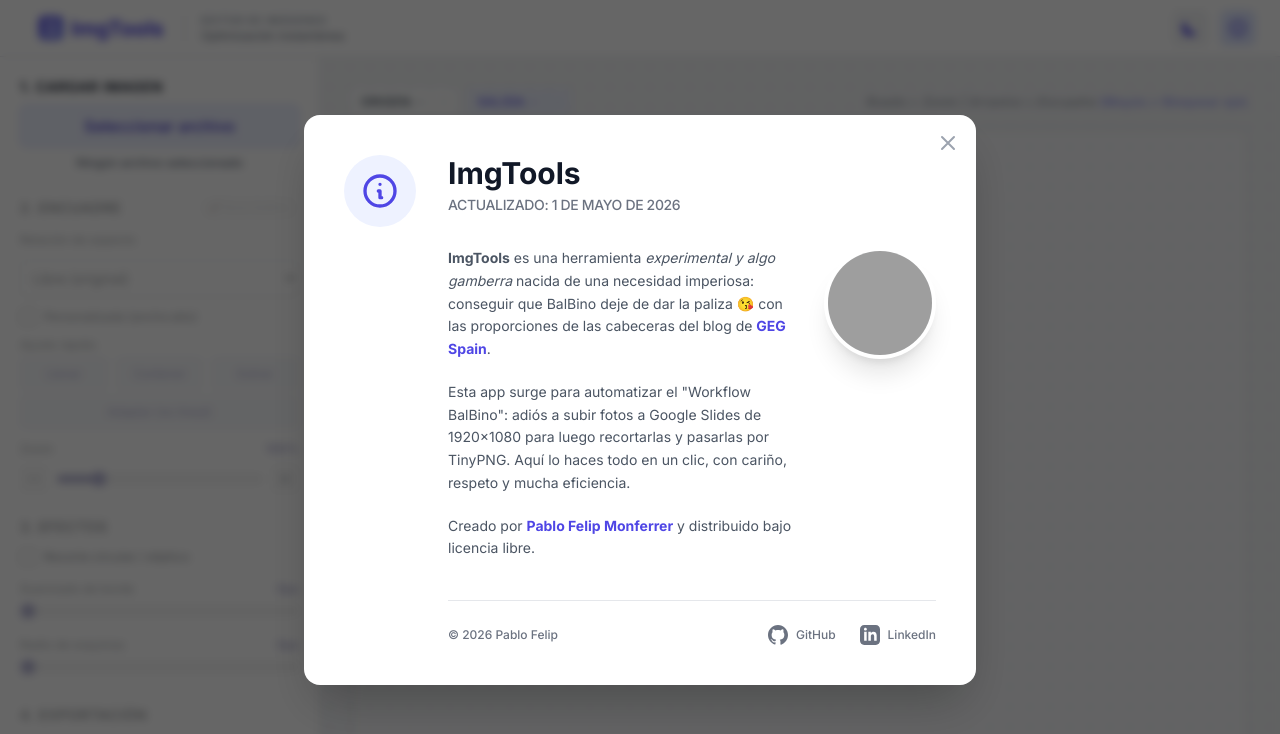
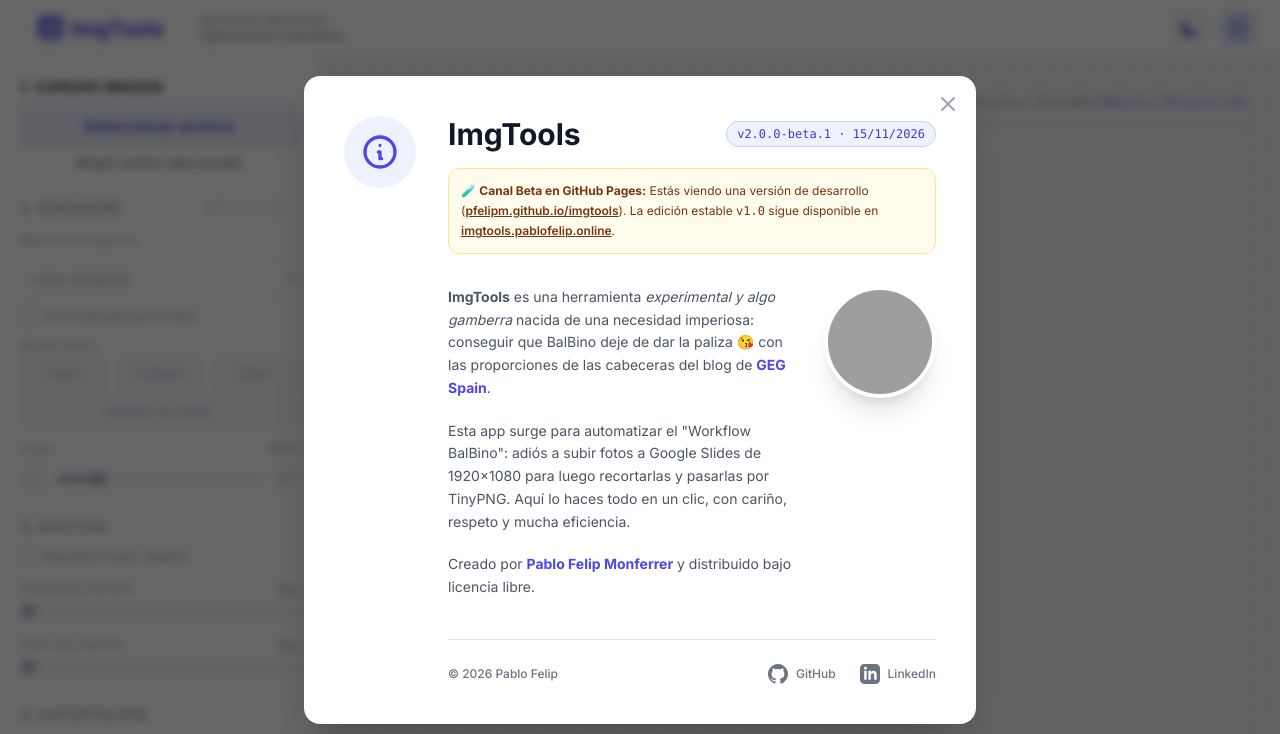
Before and after one commit to pfelipm/imgtools, a plain HTML site: page index.html in a window 1280 px wide. Both pictures are taken after a click on the button 1238 px from the left and 28 px from the top of the page. Shown: the top 734 px of the page. Drawn offline with nearby package versions, Linux system fonts and the light colour scheme; grey boxes are pictures that could not be loaded.

Commit message:
chore(v2.0): abrir canal beta v2.0.0-beta.1, añadir MEJORAS.md y aviso de versión

```diff
--- a/index.html
+++ b/index.html
@@ -376,25 +376,28 @@
                 <svg class="w-10 h-10" fill="none" stroke="currentColor" viewBox="0 0 24 24"><path stroke-linecap="round" stroke-linejoin="round" stroke-width="2" d="M13 16h-1v-4h-1m1-4h.01M21 12a9 9 0 11-18 0 9 9 0 0118 0z"></path></svg>
             </div>
             <div class="flex-1">
-                <header>
-                    <h3 class="text-3xl font-bold text-gray-900 dark:text-white font-bold">ImgTools</h3>
-                    <p class="text-sm text-gray-500 dark:text-gray-400 mt-1 font-medium uppercase tracking-tight">Actualizado: 1 de mayo de 2026</p>
+                <header class="flex flex-wrap items-center justify-between gap-3">
+                    <h3 class="text-3xl font-bold text-gray-900 dark:text-white">ImgTools</h3>
+                    <span id="app-version-badge" class="text-xs font-mono px-2.5 py-1 rounded-full bg-indigo-50 text-indigo-700 border border-indigo-200 whitespace-nowrap dark:bg-indigo-900/40 dark:text-indigo-300 dark:border-indigo-800"></span>
                 </header>
+                <div id="beta-channel-notice" class="hidden mt-4 p-3 rounded-xl bg-amber-50/90 dark:bg-amber-900/20 border border-amber-200 dark:border-amber-800/60 text-xs text-amber-900 dark:text-amber-200 leading-relaxed">
+                    🧪 <strong>Canal Beta en GitHub Pages:</strong> Estás viendo una versión de desarrollo (<a href="https://pfelipm.github.io/imgtools/" target="_blank" rel="noopener noreferrer" class="font-semibold underline hover:text-amber-700 dark:hover:text-amber-100">pfelipm.github.io/imgtools</a>). La edición estable <code>v1.0</code> sigue disponible en <a href="https://imgtools.pablofelip.online" target="_blank" rel="noopener noreferrer" class="font-semibold underline hover:text-amber-700 dark:hover:text-amber-100">imgtools.pablofelip.online</a>.
+                </div>
                 <div class="mt-8 flex flex-col-reverse lg:flex-row gap-8 items-center lg:items-start leading-relaxed text-sm text-gray-600 dark:text-gray-300">
                     <div class="flex-1 space-y-5">
-                        <p><strong>ImgTools</strong> es una herramienta <em>experimental y algo gamberra</em> nacida de una necesidad imperiosa: conseguir que BalBino deje de dar la paliza 😘 con las proporciones de las cabeceras del blog de <a href="https://transformacioneducativa.es" target="_blank" class="text-indigo-600 dark:text-indigo-400 font-bold hover:underline">GEG Spain</a>.</p>
+                        <p><strong>ImgTools</strong> es una herramienta <em>experimental y algo gamberra</em> nacida de una necesidad imperiosa: conseguir que BalBino deje de dar la paliza 😘 con las proporciones de las cabeceras del blog de <a href="https://transformacioneducativa.es" target="_blank" rel="noopener noreferrer" class="text-indigo-600 dark:text-indigo-400 font-bold hover:underline">GEG Spain</a>.</p>
                         <p>Esta app surge para automatizar el "Workflow BalBino": adiós a subir fotos a Google Slides de 1920x1080 para luego recortarlas y pasarlas por TinyPNG. Aquí lo haces todo en un clic, con cariño, respeto y mucha eficiencia.</p>
-                        <p>Creado por <a href="https://www.linkedin.com/in/pfelipm/" target="_blank" class="text-indigo-600 dark:text-indigo-400 font-bold hover:underline">Pablo Felip Monferrer</a> y distribuido bajo licencia libre.</p>
+                        <p>Creado por <a href="https://www.linkedin.com/in/pfelipm/" target="_blank" rel="noopener noreferrer" class="text-indigo-600 dark:text-indigo-400 font-bold hover:underline">Pablo Felip Monferrer</a> y distribuido bajo licencia libre.</p>
                     </div>
                     <div class="shrink-0">
-                        <img src="https://drive.google.com/thumbnail?id=1pbNyTrnZeZvfWLu2Lm66f9tVQ3OqTKHx&sz=w500-h500" alt="Pablo Felip" class="w-28 h-28 rounded-full border-4 border-white dark:border-gray-700 shadow-xl object-cover bg-gray-100">
+                        <img src="https://drive.google.com/thumbnail?id=1pbNyTrnZeZvfWLu2Lm66f9tVQ3OqTKHx&sz=w500-h500" alt="Pablo Felip" referrerpolicy="no-referrer" onerror="this.style.display='none'" class="w-28 h-28 rounded-full border-4 border-white dark:border-gray-700 shadow-xl object-cover bg-gray-100">
                     </div>
                 </div>
                 <footer class="mt-10 pt-6 border-t dark:border-gray-700 flex flex-col sm:flex-row justify-between items-center gap-4 text-xs text-gray-500 dark:text-gray-400 font-medium">
                     <span>© 2026 Pablo Felip</span>
                     <div class="flex gap-6">
-                        <a href="https://github.com/pfelipm/imgtools" target="_blank" class="flex items-center gap-2 hover:text-indigo-600 dark:hover:text-indigo-400 transition-all hover:scale-105"><svg class="w-5 h-5" fill="currentColor" viewBox="0 0 24 24"><path d="M12 0c-6.626 0-12 5.373-12 12 0 5.302 3.438 9.8 8.205 11.385.6.113.82-.258.82-.577 0-.285-.02-1.04-.032-2.037-3.338.724-4.042-1.61-4.042-1.61C4.422 18.07 3.633 17.7 3.633 17.7c-1.087-.744.084-.729.084-.729 1.205.084 1.838 1.236 1.838 1.236 1.07 1.835 2.809 1.305 3.495.998.108-.776.417-1.305.76-1.605-2.665-.3-5.466-1.332-5.466-5.93 0-1.31.465-2.38 1.235-3.22-.135-.303-.54-1.523.105-3.176 0 0 1.005-.322 3.3 1.23.96-.267 1.98-.399 3-.405 1.02.006 2.04.138 3 .405 2.28-1.552 3.285-1.23 3.285-1.23.645 1.653.24 2.873.12 3.176.765.84 1.23 1.91 1.23 3.22 0 4.61-2.805 5.625-5.475 5.92.42.362.81 1.096.81 2.22 0 1.606-.015 2.896-.015 3.286 0 .315.21.69.825.57C20.565 21.795 24 17.295 24 12c0-6.627-5.373-12-12-12"/></svg>GitHub</a>
-                        <a href="https://www.linkedin.com/in/pfelipm/" target="_blank" class="flex items-center gap-2 hover:text-indigo-600 dark:hover:text-indigo-400 transition-all hover:scale-105"><svg class="w-5 h-5" fill="currentColor" viewBox="0 0 24 24"><path d="M19 0h-14c-2.761 0-5 2.239-5 5v14c0 2.761 2.239 5 5 5h14c2.762 0 5-2.239 5-5v-14c0-2.761-2.238-5-5-5zm-11 19h-3v-11h3v11zm-1.5-12.268c-.966 0-1.75-.79-1.75-1.764s.784-1.764 1.75-1.764 1.75.79 1.75 1.764-.783 1.764-1.75 1.764zm13.5 12.268h-3v-5.604c0-3.368-4-3.113-4 0v5.604h-3v-11h3v1.765c1.396-2.586 7-2.777 7 2.476v6.759z"/></svg>LinkedIn</a>
+                        <a href="https://github.com/pfelipm/imgtools" target="_blank" rel="noopener noreferrer" class="flex items-center gap-2 hover:text-indigo-600 dark:hover:text-indigo-400 transition-all hover:scale-105"><svg class="w-5 h-5" fill="currentColor" viewBox="0 0 24 24"><path d="M12 0c-6.626 0-12 5.373-12 12 0 5.302 3.438 9.8 8.205 11.385.6.113.82-.258.82-.577 0-.285-.02-1.04-.032-2.037-3.338.724-4.042-1.61-4.042-1.61C4.422 18.07 3.633 17.7 3.633 17.7c-1.087-.744.084-.729.084-.729 1.205.084 1.838 1.236 1.838 1.236 1.07 1.835 2.809 1.305 3.495.998.108-.776.417-1.305.76-1.605-2.665-.3-5.466-1.332-5.466-5.93 0-1.31.465-2.38 1.235-3.22-.135-.303-.54-1.523.105-3.176 0 0 1.005-.322 3.3 1.23.96-.267 1.98-.399 3-.405 1.02.006 2.04.138 3 .405 2.28-1.552 3.285-1.23 3.285-1.23.645 1.653.24 2.873.12 3.176.765.84 1.23 1.91 1.23 3.22 0 4.61-2.805 5.625-5.475 5.92.42.362.81 1.096.81 2.22 0 1.606-.015 2.896-.015 3.286 0 .315.21.69.825.57C20.565 21.795 24 17.295 24 12c0-6.627-5.373-12-12-12"/></svg>GitHub</a>
+                        <a href="https://www.linkedin.com/in/pfelipm/" target="_blank" rel="noopener noreferrer" class="flex items-center gap-2 hover:text-indigo-600 dark:hover:text-indigo-400 transition-all hover:scale-105"><svg class="w-5 h-5" fill="currentColor" viewBox="0 0 24 24"><path d="M19 0h-14c-2.761 0-5 2.239-5 5v14c0 2.761 2.239 5 5 5h14c2.762 0 5-2.239 5-5v-14c0-2.761-2.238-5-5-5zm-11 19h-3v-11h3v11zm-1.5-12.268c-.966 0-1.75-.79-1.75-1.764s.784-1.764 1.75-1.764 1.75.79 1.75 1.764-.783 1.764-1.75 1.764zm13.5 12.268h-3v-5.604c0-3.368-4-3.113-4 0v5.604h-3v-11h3v1.765c1.396-2.586 7-2.777 7 2.476v6.759z"/></svg>LinkedIn</a>
                     </div>
                 </footer>
             </div>
@@ -1054,6 +1057,18 @@
     elements.closeInfo.addEventListener('click', () => elements.infoModal.classList.add('hidden'));
     elements.infoModal.addEventListener('click', (e) => { if(e.target === elements.infoModal) elements.infoModal.classList.add('hidden'); });
     window.addEventListener('resize', () => { if(image) updateCanvas(); });
+
+    const APP_VERSION = 'v2.0.0-beta.1';
+    const APP_BUILD_DATE = '15/11/2026';
+
+    const versionBadge = document.getElementById('app-version-badge');
+    if (versionBadge) {
+        versionBadge.textContent = `${APP_VERSION} · ${APP_BUILD_DATE}`;
+    }
+    const betaNotice = document.getElementById('beta-channel-notice');
+    if (betaNotice && APP_VERSION.includes('beta')) {
+        betaNotice.classList.remove('hidden');
+    }
 </script>
 </body>
 </html>
```
Also changed, not shown: 2 other files.
